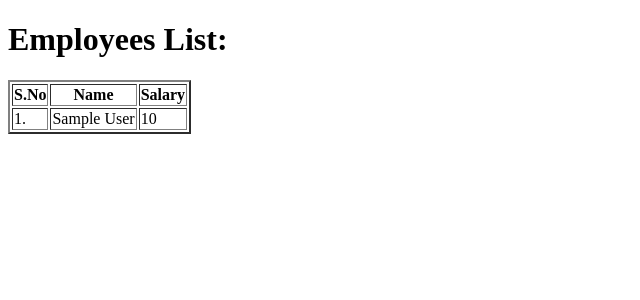
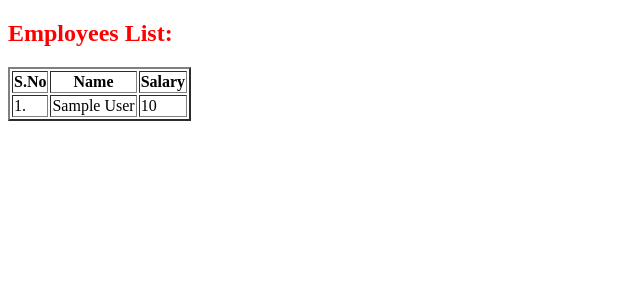
Before and after one commit to pankajdjango/cicd_project, a Django app: page / in a window 1280 px wide. Shown: the top 300 px of the page, without its empty margins (0-640 px from the left). Run offline with Django 5.2, Linux system fonts and the light colour scheme; tables that the repository leaves empty hold one stand-in row (values such as "Sample post").

Commit message:
v1 cicd pipeline

```diff
--- a/home/templates/index.html
+++ b/home/templates/index.html
@@ -5,7 +5,7 @@
     <title>Home Page CICD Pipeline</title>
   </head>
   <body>
-    <h1>Employees List:</h1>
+    <h2 style="color:red;">Employees List:</h2>
     <table border="2">
       <thead>
         <th>S.No</th>
```
Also changed, not shown: 1 other file.
